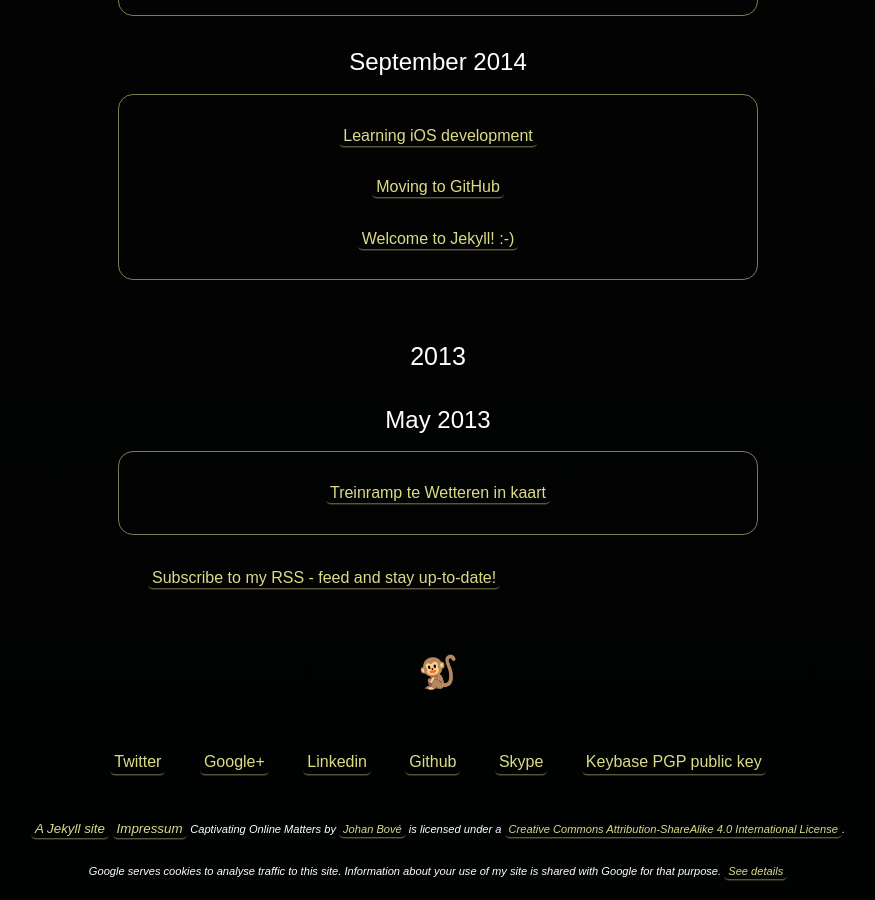
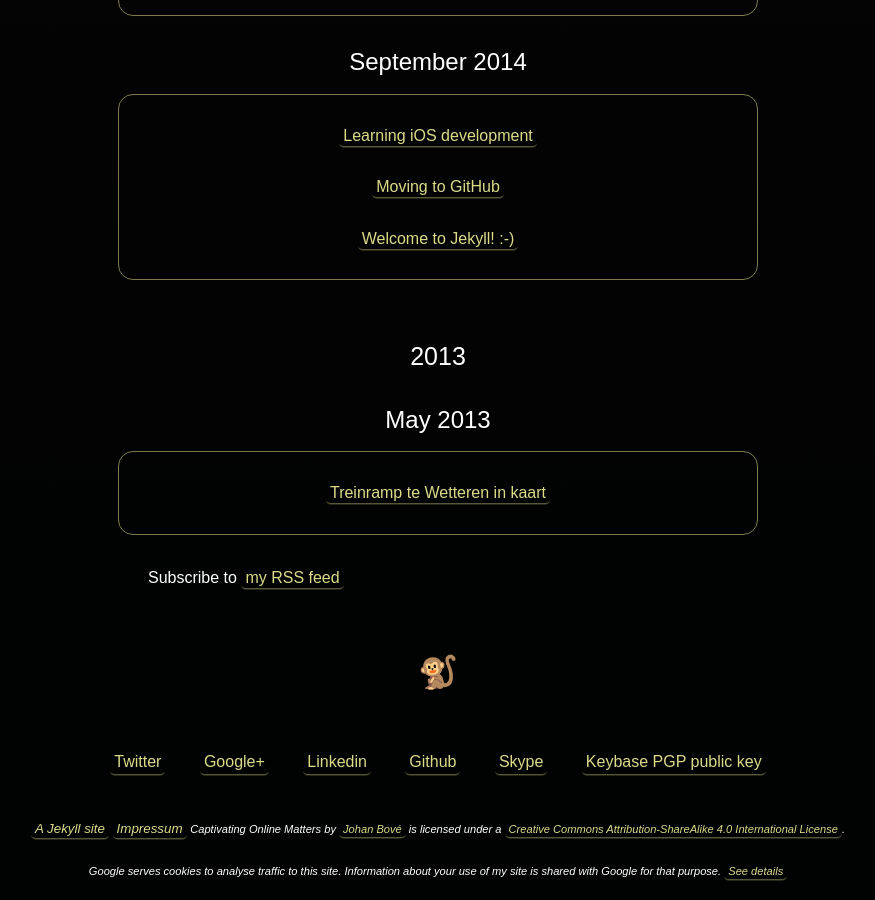
Before and after one commit to johanbove/johanbove.github.io, a Jekyll site: the page built from posts.md, in a window 1280 px wide and 900 px high, scrolled down 5523 px. Shown: the whole window, without its empty margins (202-1077 px from the left). Built offline with Jekyll 4.4.1, drawn with Linux system fonts in a browser that asks for light colours.

Commit message:
Changes subscribe to RSS text

```diff
--- a/_includes/subscribe-rss.html
+++ b/_includes/subscribe-rss.html
@@ -1 +1 @@
-<p class="rss-subscribe"><a href="{{ "/feed.xml" | prepend: site.baseurl }}">Subscribe to my RSS - feed and stay up-to-date!</a></p>
+<p class="rss-subscribe">Subscribe to <a href="{{ "/feed.xml" | prepend: site.baseurl }}">my RSS feed</a></p>
```
